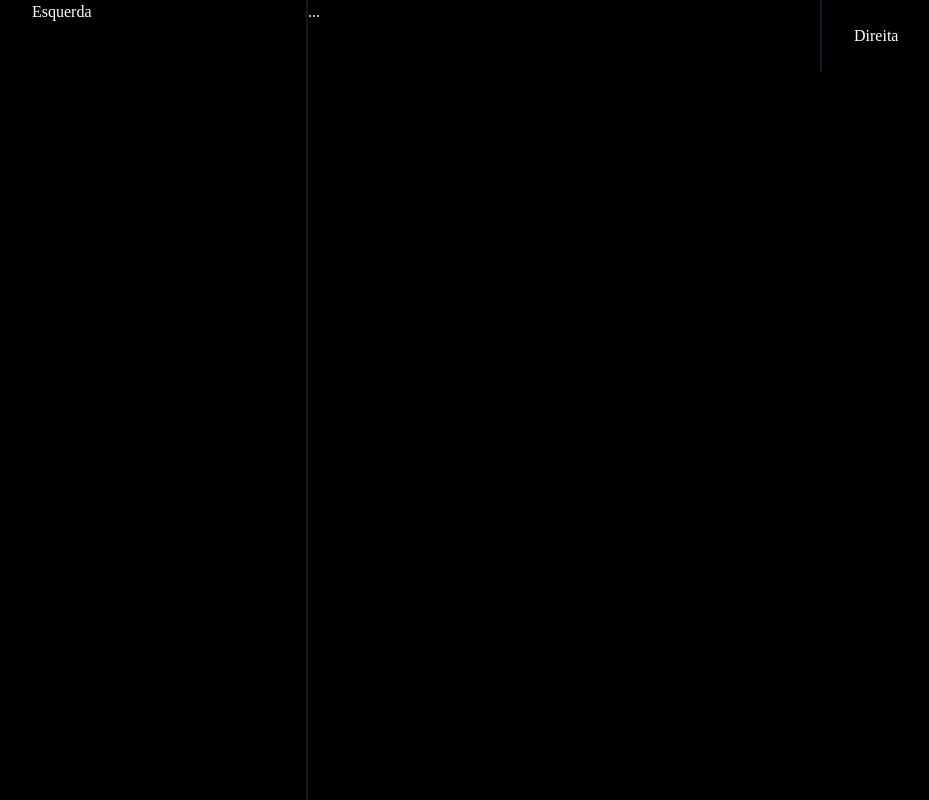
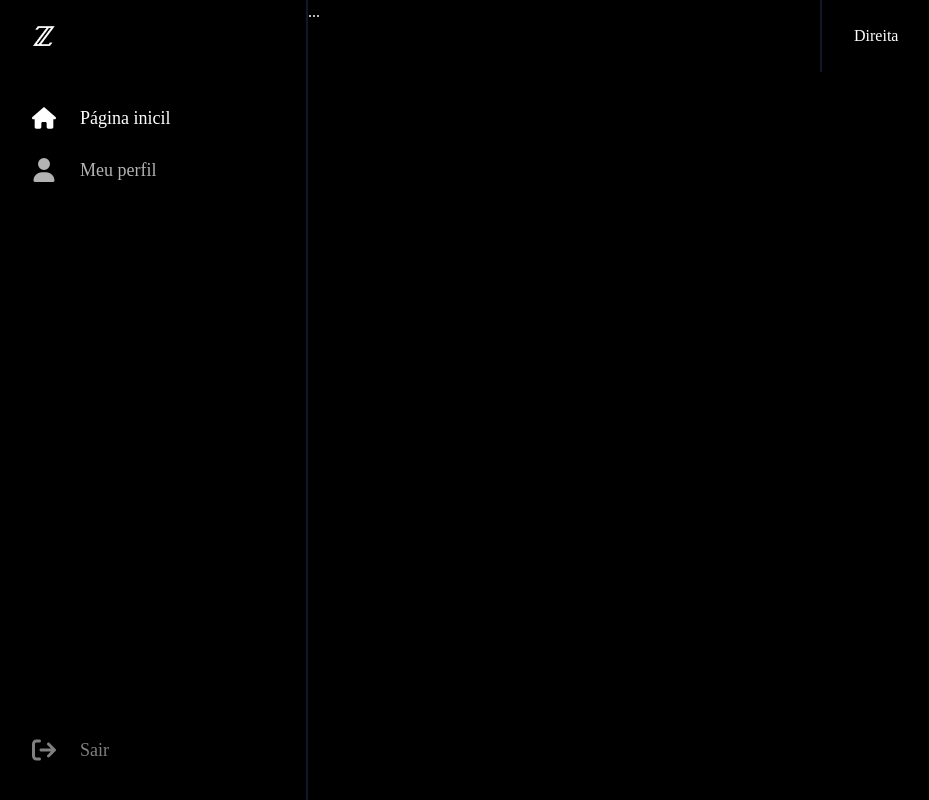
Before and after one commit to hikaroeduardo/front-twitter, a Next.js app: page /home in a window 1280 px wide. Shown: the whole page, without its empty margins (28-957 px from the left). Built offline with nearby package versions, Linux system fonts and the light colour scheme.

Commit message:
feat: fake user creted

```diff
--- a/src/app/(ui)/layout.tsx
+++ b/src/app/(ui)/layout.tsx
@@ -1,4 +1,11 @@
 import { ReactNode } from "react";
+
+import { Logo } from "@/components/ui/logo";
+import { NavItem } from "@/components/nav/nav-item";
+
+import { faHouse } from "@fortawesome/free-solid-svg-icons";
+import { faUser } from "@fortawesome/free-solid-svg-icons";
+import { NavLogout } from "@/components/nav/nav-logout";
 
 type Props = {
     children: ReactNode;
@@ -7,8 +14,23 @@ type Props = {
 export default function Layout({ children }: Props) {
     return (
         <main className="min-h-screen flex justify-center mx-auto max-w-7xl">
-            <section className="hidden lg:flex flex-col sticky top-0 h-screen w-72 px-3 border-r-2 border-gray-900">
-                Esquerda
+            <section className="flex lg:flex flex-col sticky top-0 h-screen w-72 px-3 border-r-2 border-gray-900">
+                <div className="flex-1 mt-6">
+                    <Logo size={24} />
+
+                    <nav className="mt-11">
+                        <NavItem
+                            href="/home"
+                            icon={faHouse}
+                            label="Página inicil"
+                        />
+                        <NavItem href="/me" icon={faUser} label="Meu perfil" />
+                    </nav>
+                </div>
+
+                <div className="mb-6 flex flex-col gap-4">
+                    <NavLogout />
+                </div>
             </section>
 
             <section className="flex-1 max-w-lg">{children}</section>
--- /dev/null
+++ b/src/components/nav/nav-item.tsx
@@ -0,0 +1,32 @@
+"use client";
+import Link from "next/link";
+import { usePathname } from "next/navigation";
+
+import { IconDefinition } from "@fortawesome/fontawesome-svg-core";
+import { FontAwesomeIcon } from "@fortawesome/react-fontawesome";
+
+type Props = {
+    label: string;
+    icon: IconDefinition;
+    href: string;
+    active?: boolean;
+};
+
+export const NavItem = ({ href, icon, label, active }: Props) => {
+    const pathName = usePathname();
+
+    const isMe = pathName === href;
+
+    return (
+        <Link
+            href={href}
+            className={`flex items-center gap-6 py-3 ${
+                active || isMe ? "opacity-100" : "opacity-70"
+            } hover:opacity-100`}
+        >
+            <FontAwesomeIcon icon={icon} className="size-6" />
+
+            <div className="text-lg">{label}</div>
+        </Link>
+    );
+};
--- /dev/null
+++ b/src/components/nav/nav-logout.tsx
@@ -0,0 +1,27 @@
+"use client";
+import { useRouter } from "next/navigation";
+
+import { FontAwesomeIcon } from "@fortawesome/react-fontawesome";
+import { faArrowRightFromBracket } from "@fortawesome/free-solid-svg-icons";
+
+export const NavLogout = () => {
+    const router = useRouter();
+
+    function handleClick() {
+        router.replace("/signin");
+    }
+
+    return (
+        <div
+            onClick={handleClick}
+            className={`cursor-pointer flex items-center gap-6 py-3 opacity-50 hover:opacity-100`}
+        >
+            <FontAwesomeIcon
+                icon={faArrowRightFromBracket}
+                className="size-6"
+            />
+
+            <div className="text-lg">Sair</div>
+        </div>
+    );
+};
```
Also changed, not shown: src/data/user.ts (added, +11 -0 lines), src/types/user.ts (added, +9 -0 lines).
